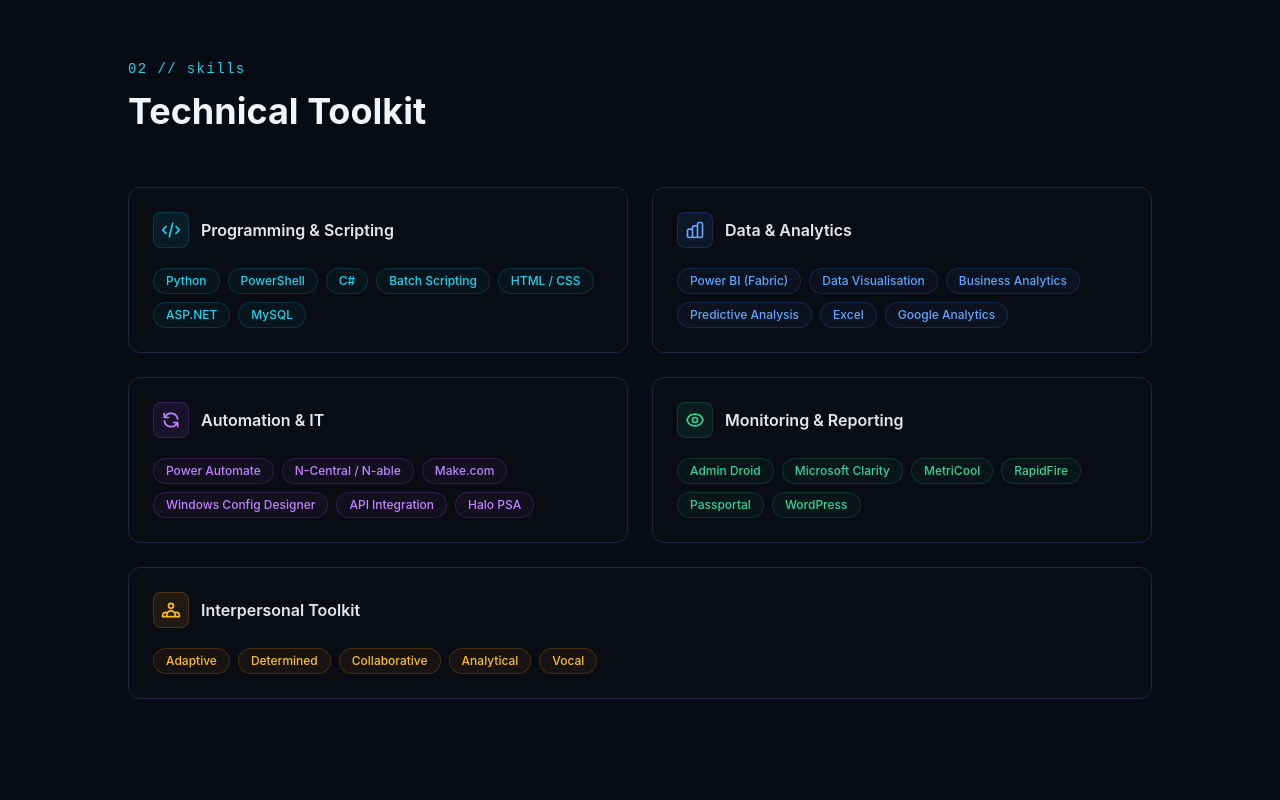
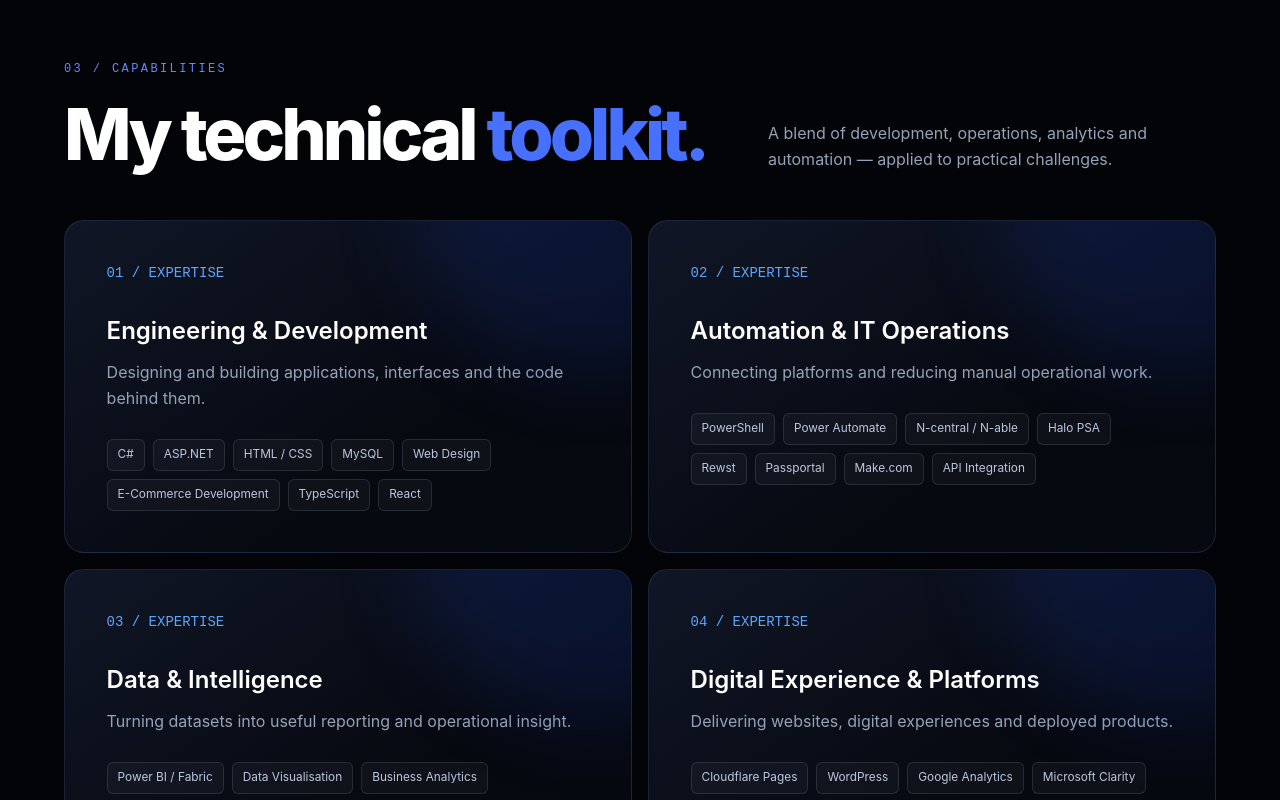
Before and after one commit to luyandandlanya/personal-assistant, a Next.js app: page / in a window 1280 px wide. Shown: the part 1640-2440 px from the top of the page. Built offline with nearby package versions, Linux system fonts and the light colour scheme.

Commit message:
Portfolio v2: align About and Skills with CV and engineering experience

```diff
--- a/src/components/Skills.tsx
+++ b/src/components/Skills.tsx
@@ -1,126 +1,22 @@
-'use client'
-
-import { useScrollAnimation } from '@/hooks/useScrollAnimation'
-
-const SKILL_CATEGORIES = [
-  {
-    title: 'Programming & Scripting',
-    icon: (
-      <svg className="w-5 h-5" fill="none" viewBox="0 0 24 24" stroke="currentColor">
-        <path strokeLinecap="round" strokeLinejoin="round" strokeWidth={2} d="M10 20l4-16m4 4l4 4-4 4M6 16l-4-4 4-4" />
-      </svg>
-    ),
-    color: 'cyan',
-    skills: ['Python', 'PowerShell', 'C#', 'Batch Scripting', 'HTML / CSS', 'ASP.NET', 'MySQL'],
-  },
-  {
-    title: 'Data & Analytics',
-    icon: (
-      <svg className="w-5 h-5" fill="none" viewBox="0 0 24 24" stroke="currentColor">
-        <path strokeLinecap="round" strokeLinejoin="round" strokeWidth={2} d="M9 19v-6a2 2 0 00-2-2H5a2 2 0 00-2 2v6a2 2 0 002 2h2a2 2 0 002-2zm0 0V9a2 2 0 012-2h2a2 2 0 012 2v10m-6 0a2 2 0 002 2h2a2 2 0 002-2m0 0V5a2 2 0 012-2h2a2 2 0 012 2v14a2 2 0 01-2 2h-2a2 2 0 01-2-2z" />
-      </svg>
-    ),
-    color: 'blue',
-    skills: ['Power BI (Fabric)', 'Data Visualisation', 'Business Analytics', 'Predictive Analysis', 'Excel', 'Google Analytics'],
-  },
-  {
-    title: 'Automation & IT',
-    icon: (
-      <svg className="w-5 h-5" fill="none" viewBox="0 0 24 24" stroke="currentColor">
-        <path strokeLinecap="round" strokeLinejoin="round" strokeWidth={2} d="M4 4v5h.582m15.356 2A8.001 8.001 0 004.582 9m0 0H9m11 11v-5h-.581m0 0a8.003 8.003 0 01-15.357-2m15.357 2H15" />
-      </svg>
-    ),
-    color: 'purple',
-    skills: ['Power Automate', 'N-Central / N-able', 'Make.com', 'Windows Config Designer', 'API Integration', 'Halo PSA'],
-  },
-  {
-    title: 'Monitoring & Reporting',
-    icon: (
-      <svg className="w-5 h-5" fill="none" viewBox="0 0 24 24" stroke="currentColor">
-        <path strokeLinecap="round" strokeLinejoin="round" strokeWidth={2} d="M15 12a3 3 0 11-6 0 3 3 0 016 0z" />
-        <path strokeLinecap="round" strokeLinejoin="round" strokeWidth={2} d="M2.458 12C3.732 7.943 7.523 5 12 5c4.478 0 8.268 2.943 9.542 7-1.274 4.057-5.064 7-9.542 7-4.477 0-8.268-2.943-9.542-7z" />
-      </svg>
-    ),
-    color: 'emerald',
-    skills: ['Admin Droid', 'Microsoft Clarity', 'MetriCool', 'RapidFire', 'Passportal', 'WordPress'],
-  },
-  {
-    title: 'Interpersonal Toolkit',
-    icon: (
-      <svg className="w-5 h-5" fill="none" viewBox="0 0 24 24" stroke="currentColor">
-        <path strokeLinecap="round" strokeLinejoin="round" strokeWidth={2} d="M17 20h5v-2a3 3 0 00-5.356-1.857M17 20H7m10 0v-2c0-.656-.126-1.283-.356-1.857M7 20H2v-2a3 3 0 015.356-1.857M7 20v-2c0-.656.126-1.283.356-1.857m0 0a5.002 5.002 0 019.288 0M15 7a3 3 0 11-6 0 3 3 0 016 0z" />
-      </svg>
-    ),
-    color: 'amber',
-    skills: ['Adaptive', 'Determined', 'Collaborative', 'Analytical', 'Vocal'],
-    wide: true,
-  },
+const groups = [
+ {id:'01',title:'Engineering & Development',description:'Designing and building applications, interfaces and the code behind them.',items:['C#','ASP.NET','HTML / CSS','MySQL','Web Design','E-Commerce Development','TypeScript','React']},
+ {id:'02',title:'Automation & IT Operations',description:'Connecting platforms and reducing manual operational work.',items:['PowerShell','Power Automate','N-central / N-able','Halo PSA','Rewst','Passportal','Make.com','API Integration']},
+ {id:'03',title:'Data & Intelligence',description:'Turning datasets into useful reporting and operational insight.',items:['Power BI / Fabric','Data Visualisation','Business Analytics','Predictive Analysis','SQL','Excel']},
+ {id:'04',title:'Digital Experience & Platforms',description:'Delivering websites, digital experiences and deployed products.',items:['Cloudflare Pages','WordPress','Google Analytics','Microsoft Clarity','Metricool','Supabase']}
 ]
-
-const colorMap: Record<string, string> = {
-  cyan: 'border-cyan-500/20 text-cyan-400 bg-cyan-500/5',
-  blue: 'border-blue-500/20 text-blue-400 bg-blue-500/5',
-  purple: 'border-purple-500/20 text-purple-400 bg-purple-500/5',
-  emerald: 'border-emerald-500/20 text-emerald-400 bg-emerald-500/5',
-  amber: 'border-amber-500/20 text-amber-400 bg-amber-500/5',
+export default function Skills(){
+ return <section id="skills" className="px-6 py-28 bg-[#030407] border-t border-white/10">
+  <div className="max-w-6xl mx-auto">
+   <p className="section-kicker">03 / CAPABILITIES</p>
+   <div className="flex flex-col md:flex-row md:items-end md:justify-between gap-6 mb-12"><h2 className="section-title">My technical <span className="text-royal">toolkit.</span></h2><p className="max-w-md text-slate-400 leading-relaxed">A blend of development, operations, analytics and automation — applied to practical challenges.</p></div>
+   <div className="grid md:grid-cols-2 gap-4">
+    {groups.map(g=><article key={g.id} className="project-panel !min-h-0">
+     <p className="text-sm font-mono text-blue-400 mb-8">{g.id} / EXPERTISE</p>
+     <h3 className="text-2xl font-semibold text-white mb-3">{g.title}</h3>
+     <p className="text-slate-400 leading-relaxed mb-7">{g.description}</p>
+     <div className="flex flex-wrap gap-2">{g.items.map(s=><span className="stack-chip" key={s}>{s}</span>)}</div>
+    </article>)}
+   </div>
+  </div>
+ </section>
 }
-
-const iconBgMap: Record<string, string> = {
-  cyan: 'bg-cyan-500/10 border-cyan-500/20 text-cyan-400',
-  blue: 'bg-blue-500/10 border-blue-500/20 text-blue-400',
-  purple: 'bg-purple-500/10 border-purple-500/20 text-purple-400',
-  emerald: 'bg-emerald-500/10 border-emerald-500/20 text-emerald-400',
-  amber: 'bg-amber-500/10 border-amber-500/20 text-amber-400',
-}
-
-export default function Skills() {
-  const ref = useScrollAnimation<HTMLElement>()
-
-  return (
-    <section id="skills" ref={ref} className="relative py-28 px-6 bg-[#060b14]">
-      <div className="section-divider absolute top-0 left-0 right-0" />
-      <div className="max-w-5xl mx-auto">
-        {/* Header */}
-        <div data-animate className="mb-14">
-          <span className="text-cyan-400 font-mono text-sm mb-3 block tracking-widest">
-            02 // skills
-          </span>
-          <h2 className="text-3xl md:text-4xl font-bold text-slate-100">Technical Toolkit</h2>
-        </div>
-
-        <div className="grid sm:grid-cols-2 gap-6">
-          {SKILL_CATEGORIES.map((cat, i) => (
-            <div
-              key={cat.title}
-              data-animate
-              data-animate-delay={String(i * 100)}
-              className={`card p-6${'wide' in cat && cat.wide ? ' sm:col-span-2' : ''}`}
-            >
-              {/* Category header */}
-              <div className="flex items-center gap-3 mb-5">
-                <div
-                  className={`w-9 h-9 rounded-lg border flex items-center justify-center ${iconBgMap[cat.color]}`}
-                >
-                  {cat.icon}
-                </div>
-                <h3 className="font-semibold text-slate-200">{cat.title}</h3>
-              </div>
-
-              {/* Skill badges */}
-              <div className="flex flex-wrap gap-2">
-                {cat.skills.map((skill) => (
-                  <span
-                    key={skill}
-                    className={`px-3 py-1 rounded-full text-xs font-medium border ${colorMap[cat.color]}`}
-                  >
-                    {skill}
-                  </span>
-                ))}
-              </div>
-            </div>
-          ))}
-        </div>
-      </div>
-    </section>
-  )
-}
```
